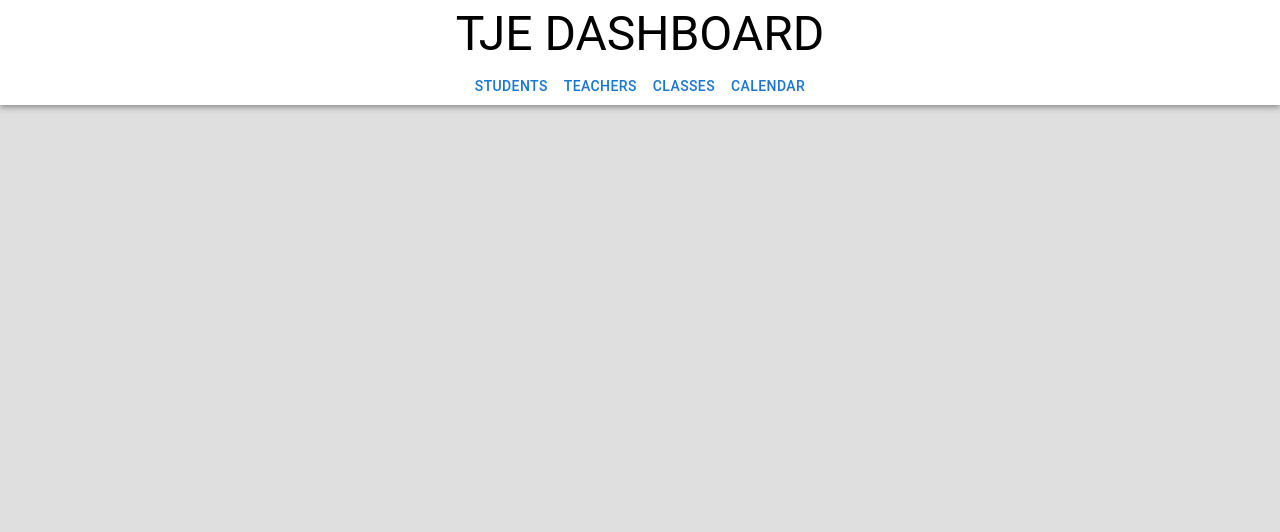
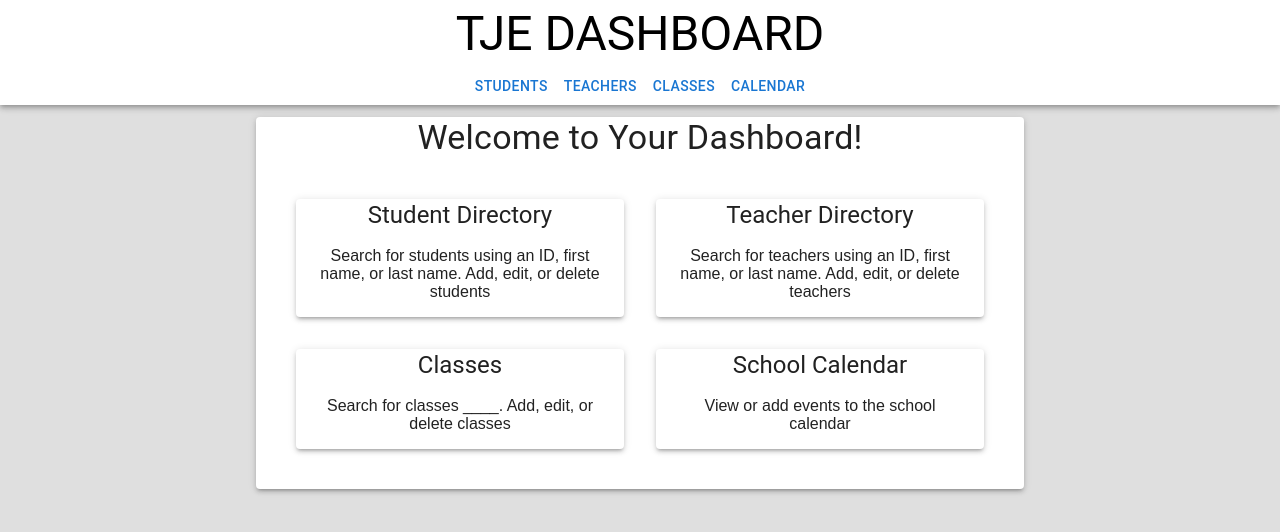
Before and after one commit to ou-brandon/school-dashboard, a React (Create React App) app: page / in a window 1280 px wide. Shown: the top 532 px of the page. Built offline with nearby package versions, Linux system fonts and the light colour scheme.

Commit message:
Added dashboard to '/' path

```diff
--- a/src/App.js
+++ b/src/App.js
@@ -1,6 +1,6 @@
 import './App.css';
 import Navbar from './components/navbar/Navbar.js';
-import { Outlet } from 'react-router-dom';
+import { Outlet, useLocation } from 'react-router-dom';
 import Homepage from './components/Homepage/Homepage';
 
 function App() {
@@ -14,6 +14,7 @@ function App() {
     <div className="App">
       <Navbar />
       <Outlet />
+      {useLocation().pathname == '/' && <Homepage />}
     </div>
   );
 }
```
